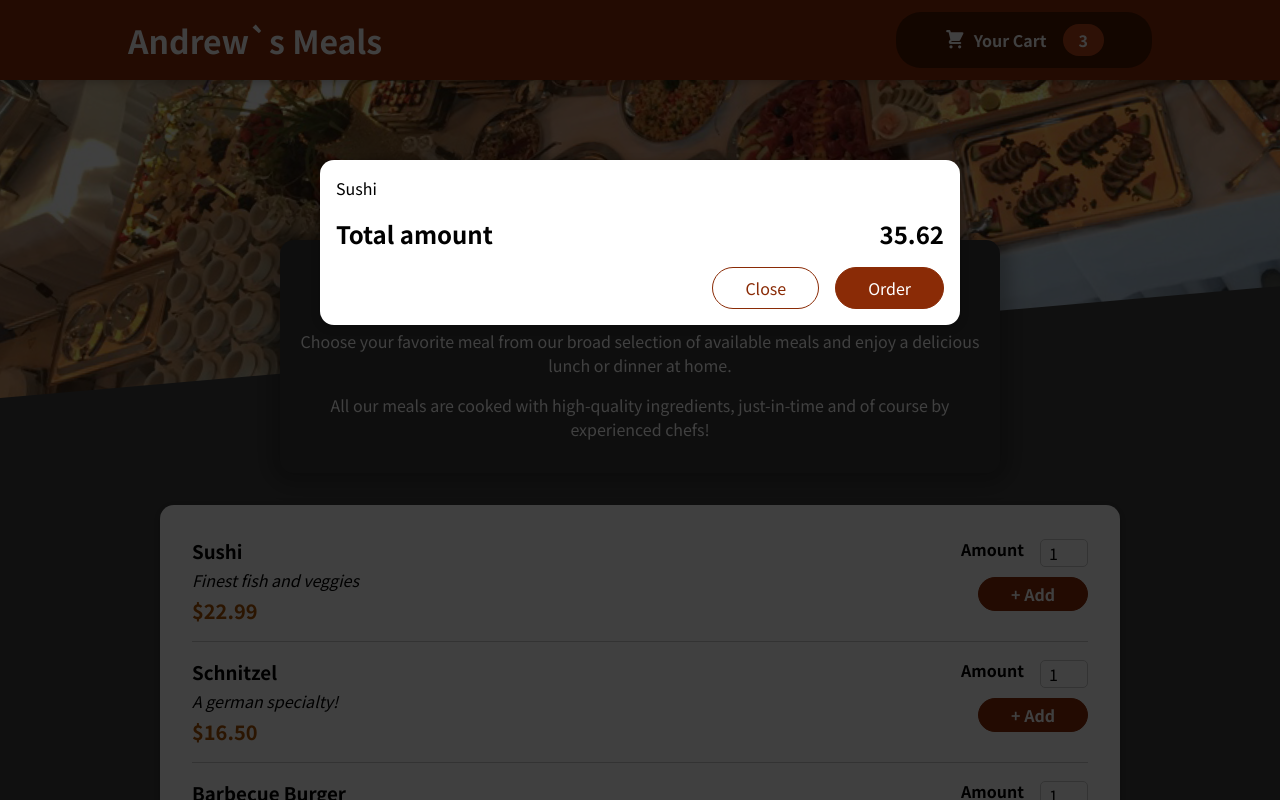
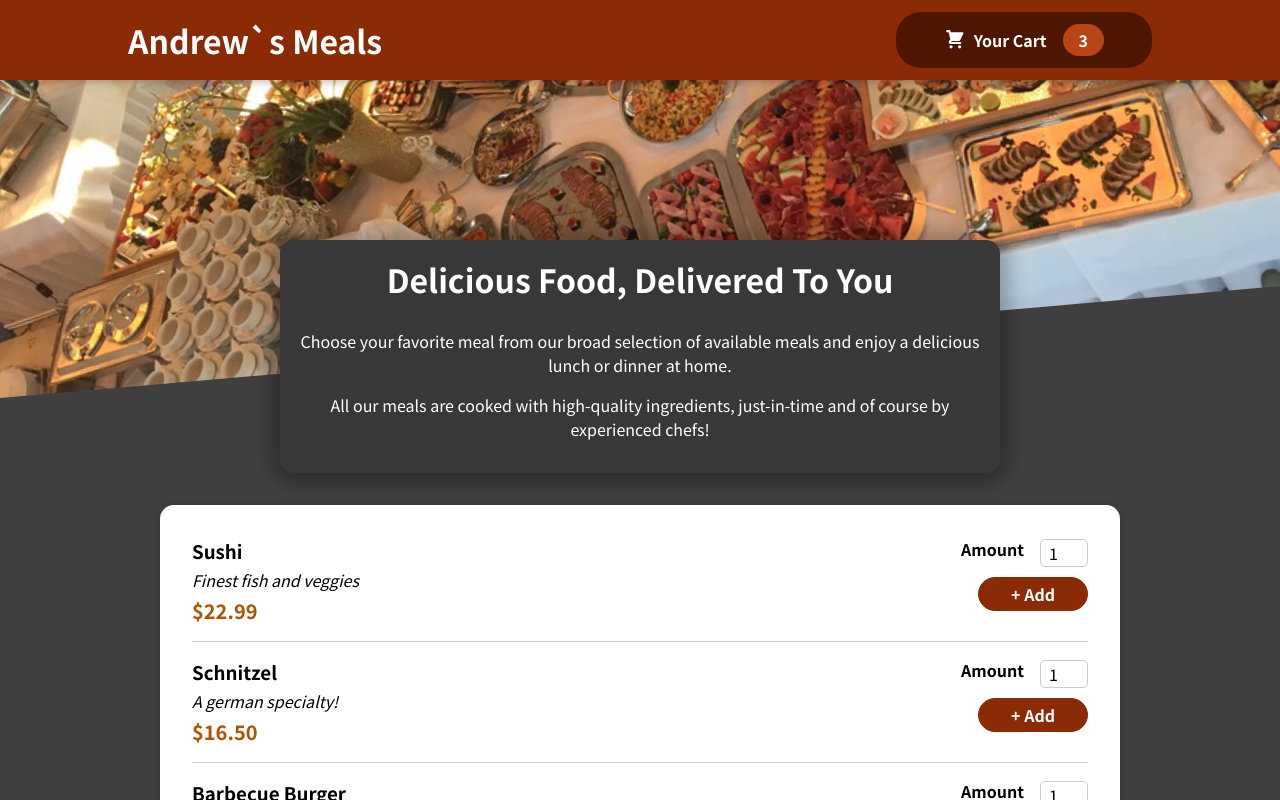
Before and after one commit to morozowandrey/react-expenses-tracker, a React (Create React App) app in the folder food-order-app/: page / in a window 1280 px wide. Shown: the top 800 px of the page. Built offline with nearby package versions, Linux system fonts and the light colour scheme.

Commit message:
cart modal logic

```diff
--- a/food-order-app/src/App.js
+++ b/food-order-app/src/App.js
@@ -1,13 +1,24 @@
-import React from 'react'
+import React, { useState } from 'react'
 import Header from './components/Layout/Header'
 import Meals from './components/Meals/Meals'
 import Cart from './components/Cart/Cart'
 
 function App() {
+  const [cartIsShown, setCartIsShown] = useState(false)
+
+  const showCartHandler = () => {
+    setCartIsShown(true)
+  }
+
+  const hideCartHandler = () => {
+    setCartIsShown(false)
+  }
+
   return (
     <React.Fragment>
-      <Cart />
-      <Header />
+      {cartIsShown && <Cart onHideCart={hideCartHandler} />}
+
+      <Header onShowCart={showCartHandler} />
       <main>
         <Meals />
       </main>
--- a/food-order-app/src/components/Cart/Cart.js
+++ b/food-order-app/src/components/Cart/Cart.js
@@ -10,14 +10,16 @@
     </ul>
   )
   return (
-    <Modal>
+    <Modal onClose={props.onHideCart}>
       {cartItems}
       <div className={classes.total}>
         <span>Total amount</span>
         <span>35.62</span>
       </div>
       <div className={classes.actions}>
-        <button className={classes['button--alt']}>Close</button>
+        <button className={classes['button--alt']} onClick={props.onHideCart}>
+          Close
+        </button>
         <button className={classes.button}>Order</button>
       </div>
     </Modal>
--- a/food-order-app/src/components/Layout/Header.js
+++ b/food-order-app/src/components/Layout/Header.js
@@ -10,7 +10,7 @@
     <React.Fragment>
       <header className={classes.header}>
         <h1>Andrew`s Meals</h1>
-        <HeaderCartButton />
+        <HeaderCartButton onClick={props.onShowCart} />
       </header>
       <div className={classes['main-image']}>
         <img src={mealsImage} alt="table full of delicious food! " />
--- a/food-order-app/src/components/Layout/HeaderCartButton.js
+++ b/food-order-app/src/components/Layout/HeaderCartButton.js
@@ -6,7 +6,7 @@
 
 const HeaderCartButton = (props) => {
   return (
-    <button className={classes.button}>
+    <button className={classes.button} onClick={props.onClick}>
       <span className={classes.icon}>
         <CartIcon />
       </span>
--- a/food-order-app/src/components/UI/Modal.js
+++ b/food-order-app/src/components/UI/Modal.js
@@ -3,7 +3,7 @@
 import classes from './Modal.module.css'
 
 const Backdrop = (props) => {
-  return <div className={classes.backdrop}></div>
+  return <div className={classes.backdrop} onClick={props.onClose}></div>
 }
 
 const ModalOverlay = (props) => {
@@ -19,7 +19,7 @@
 const Modal = (props) => {
   return (
     <Fragment>
-      {ReactDom.createPortal(<Backdrop />, portalNode)}
+      {ReactDom.createPortal(<Backdrop onClose={props.onClose} />, portalNode)}
       {ReactDom.createPortal(
         <ModalOverlay>{props.children}</ModalOverlay>,
         portalNode
```
Also changed, not shown: 1 other file (tests, documents, lock files or other folders).
